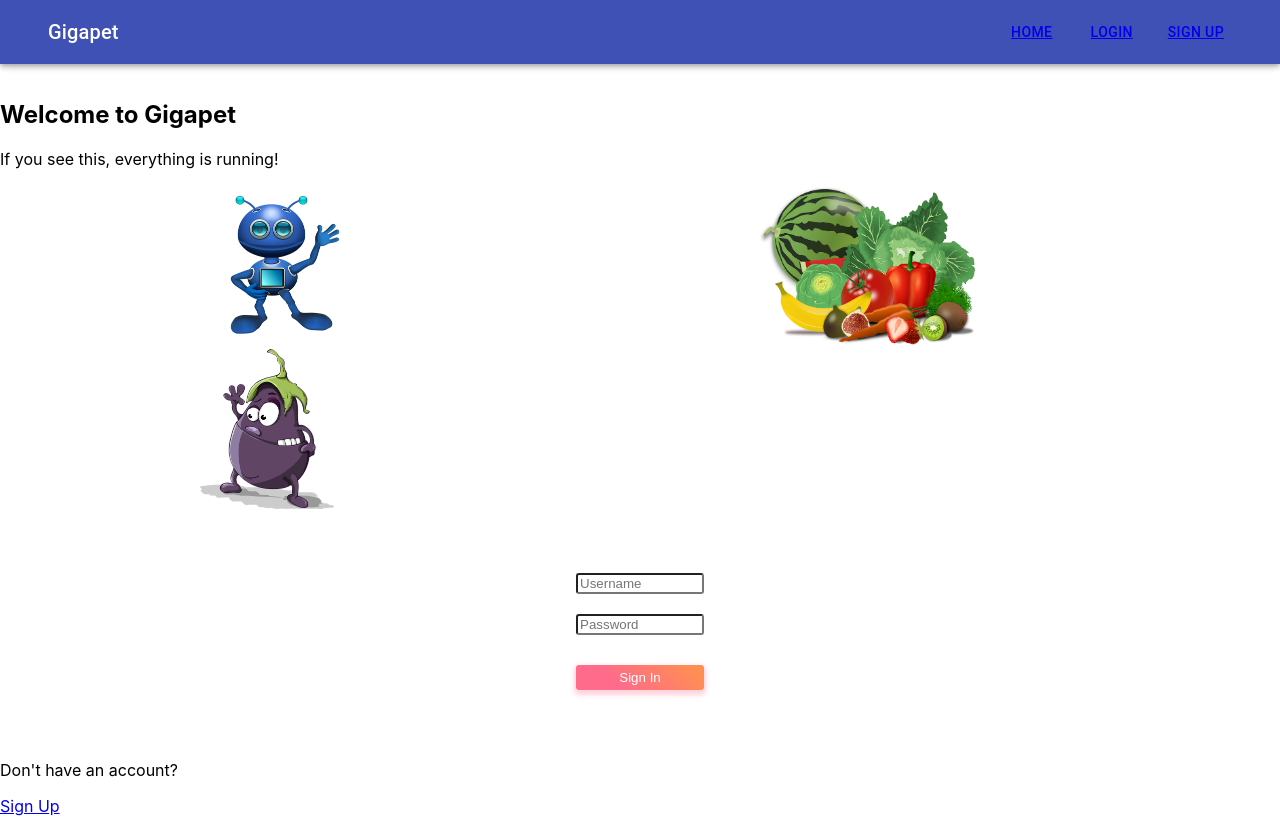
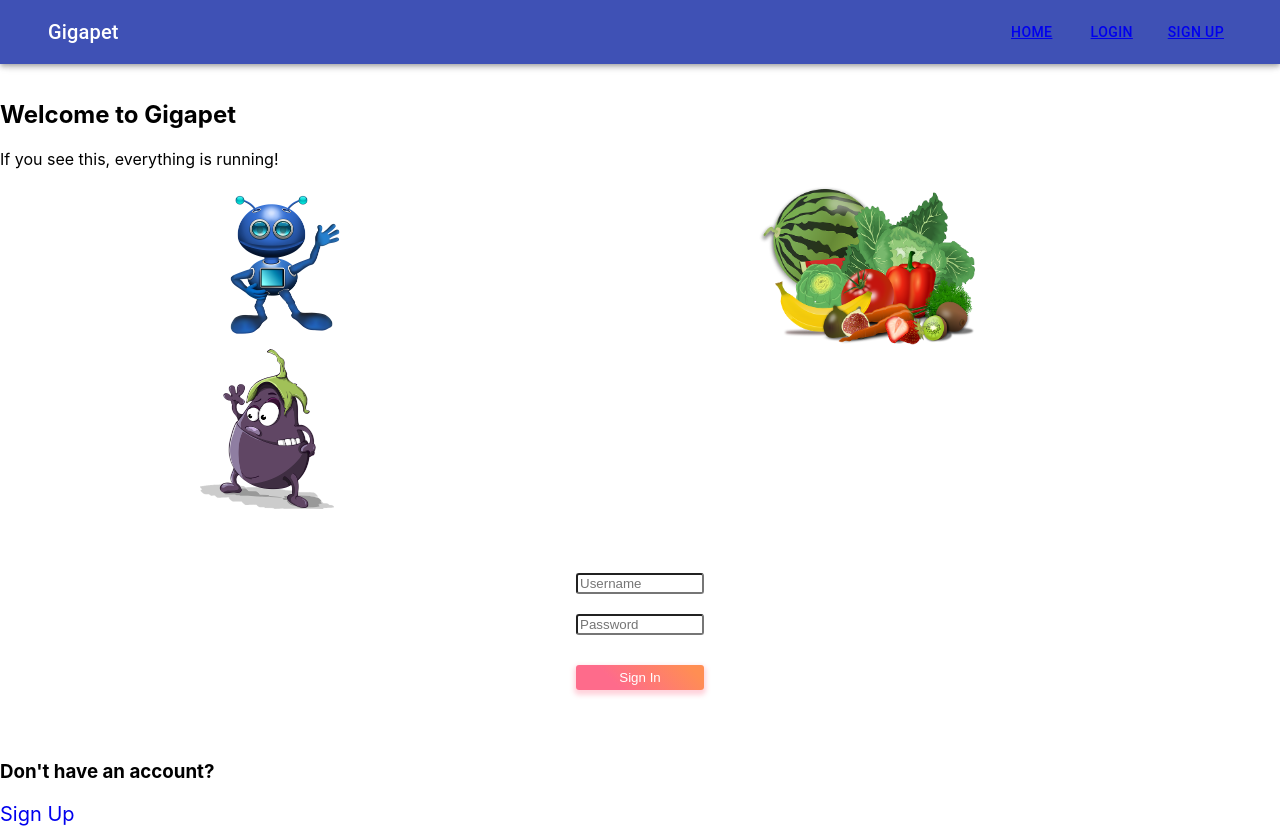
Before and after one commit to Build-Week-Gigapet-2/Front-End, a React (Create React App) app: page /api/auth/login in a window 1280 px wide. Built offline with nearby package versions, Linux system fonts and the light colour scheme.

Commit message:
Styled the Sign up Link at the bottom of the Login page

```diff
--- a/src/Components/User/Login.js
+++ b/src/Components/User/Login.js
@@ -71,11 +71,20 @@ function Login(props) {
         }
       });
 
+    const styledLink = makeStyles({
+        root:{
+            textDecoration: 'none',
+            fontSize: '20px',
+
+        }
+    })
+
 
     const button = submitButton();
     const images = imageStyle();
     const forms = styledForm();
     const inputs = styledInput();
+    const links = styledLink();
 
 
     return (
@@ -107,8 +116,8 @@ function Login(props) {
                 <button type='submit' className={button.root}>Sign In</button>
             </form>
             <div className="reg">
-                <p>Don't have an account?</p>
-                <Link to='/api/auth/register'>Sign Up</Link>
+                <h3>Don't have an account?</h3>
+                <Link to='/api/auth/register' className={links.root} >Sign Up</Link>
             </div>
         </Fragment>
     )
```
Lines whose indentation alone changed are shown as unchanged.
